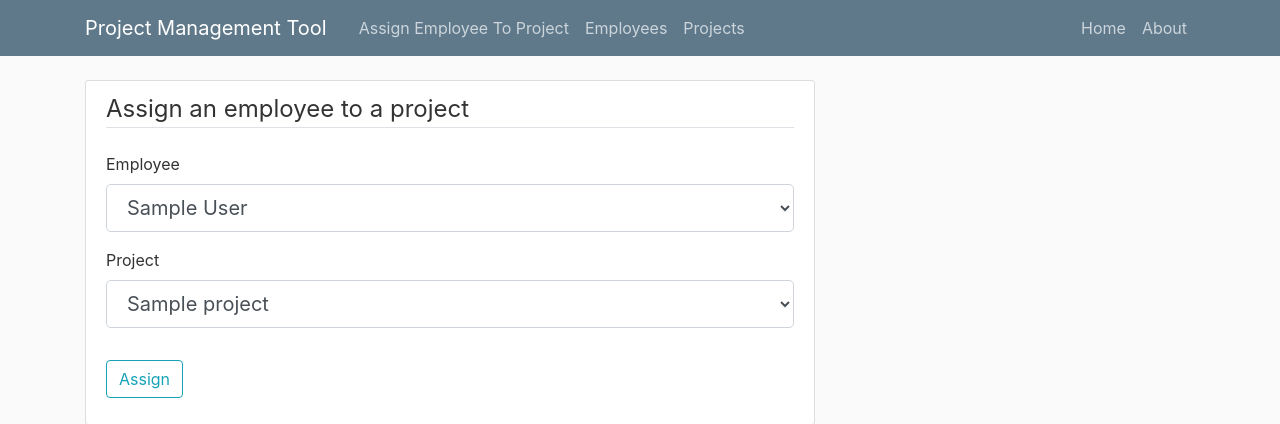
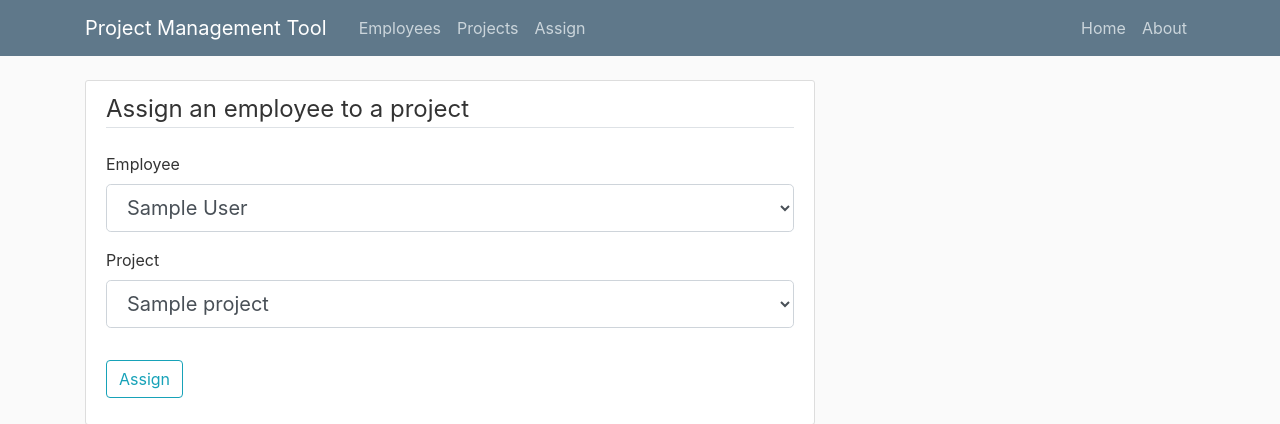
Before and after one commit to Jkotheimer/Python_SQLAlchemy_Project, a Flask app: page /assign in a window 1280 px wide. Shown: the top 424 px of the page. Run offline with Flask 2, Linux system fonts and the light colour scheme; tables that the repository leaves empty hold one stand-in row (values such as "Sample post"); some libraries are stand-ins or nearby versions.

Commit message:
Changed navbar 'Assign' link to be a little less clunky

```diff
--- a/flask_app/templates/layout.html
+++ b/flask_app/templates/layout.html
@@ -28,9 +28,9 @@
           </button>
           <div class="collapse navbar-collapse" id="navbarToggle">
             <div class="navbar-nav mr-auto">
-              <a class="nav-item nav-link" href="{{ url_for('assign_page') }}">Assign Employee To Project</a>
               <a class="nav-item nav-link" href="{{ url_for('employees') }}">Employees</a>
               <a class="nav-item nav-link" href="{{ url_for('projects') }}">Projects</a>
+              <a class="nav-item nav-link" href="{{ url_for('assign_page') }}">Assign</a>
             </div>
             <!-- Navbar Right Side -->
             <div class="navbar-nav">
```
